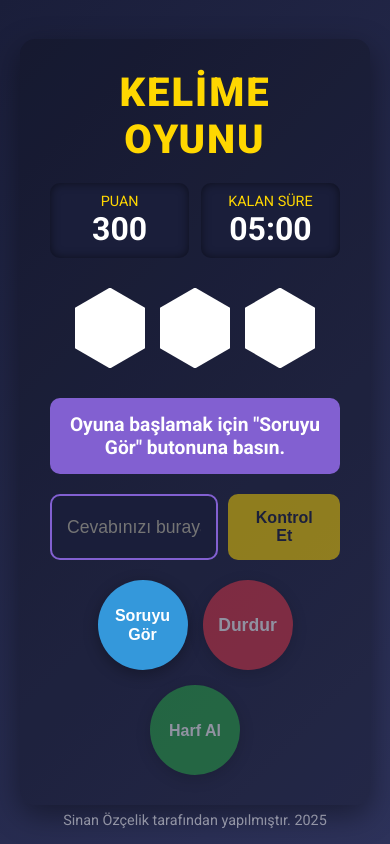
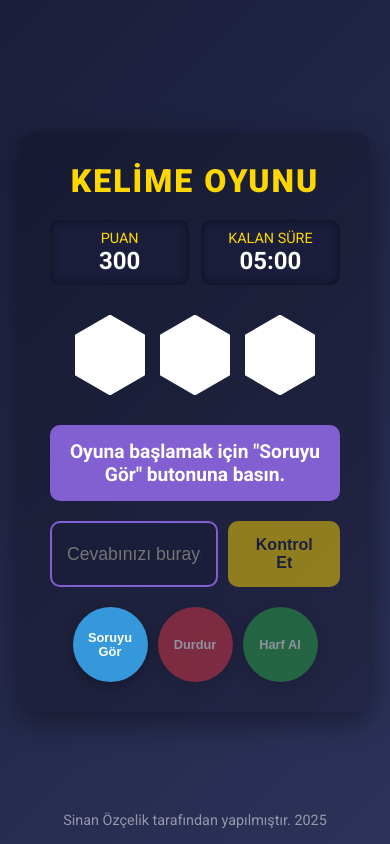
Before and after one commit to sozcelyk43/kelimeoyunu, a plain HTML site: page index.html in a window 390 px wide. Drawn offline with Linux system fonts and the light colour scheme.

Commit message:
Update style.css

```diff
--- a/style.css
+++ b/style.css
@@ -285,3 +285,36 @@ footer {
     font-size: 0.9rem;
     z-index: 5;
 }
+
+
+@media (max-width: 480px) {
+
+    /* Butonlar arasındaki boşluğu azalt */
+    .controls {
+        gap: 10px;
+    }
+
+    #show-question-btn, #start-answer-btn, #get-letter-btn {
+        width: 75px;
+        height: 75px;
+        font-size: 0.8rem; /* Yazı tipini küçült */
+        line-height: 1.1;
+    }
+
+    #special-button-container {
+        width: 75px;
+        height: 75px;
+    }
+
+    #answer-timer-display {
+        font-size: 2rem;
+    }
+
+    header h1 {
+        font-size: 2rem;
+    }
+
+    .stat-box .value {
+        font-size: 1.5rem;
+    }
+}
```
